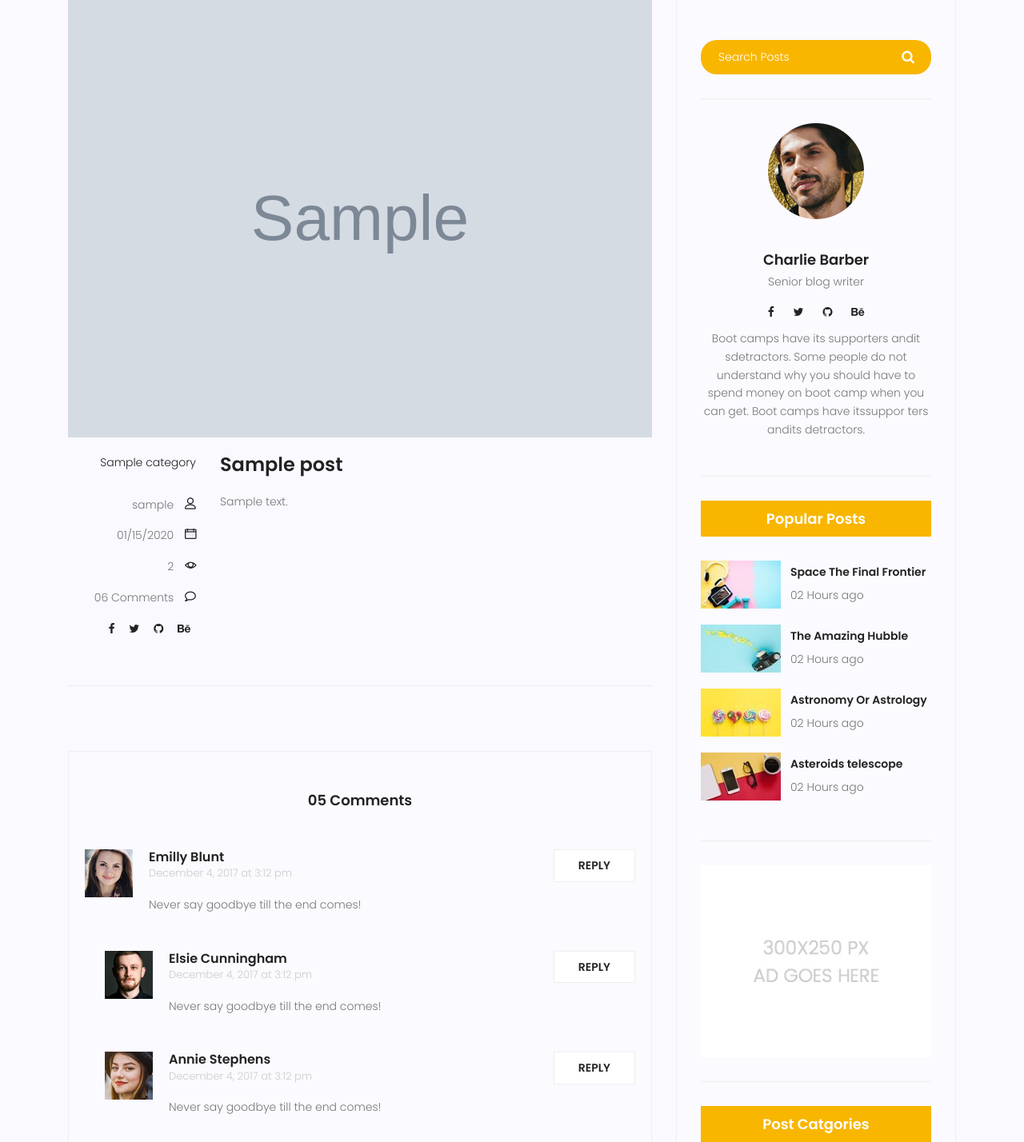
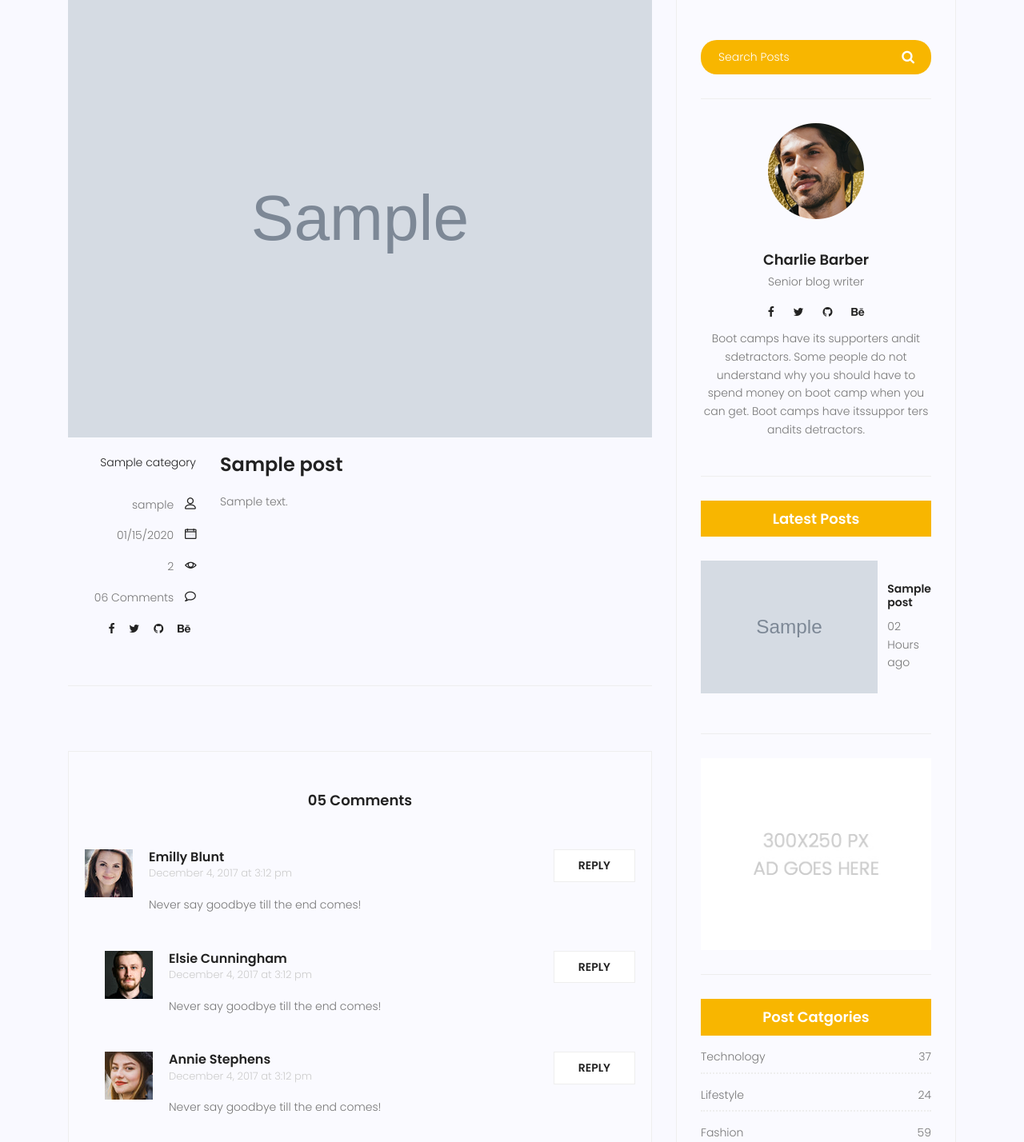
Before and after one commit to PDK1395/maktabkhone-project, a Django app: page /blog/1 in a window 1280 px wide. Shown: the part 421-1849 px from the top of the page at 80% size. Run offline with Django 5.2, Linux system fonts and the light colour scheme; tables that the repository leaves empty hold one stand-in row (values such as "Sample post"); grey boxes marked "Sample" are stand-in pictures; some libraries are stand-ins or nearby versions.

Commit message:
changed the templatetags to be abit better

```diff
--- a/blog/templatetags/blog_tags.py
+++ b/blog/templatetags/blog_tags.py
@@ -1,8 +1,29 @@
 from django import template
 from blog.models import Post
 register = template.Library()
+
+@register.simple_tag(name='total_posts')
+def function():
+    posts = Post.objects.filter(status = 1).count
+    return posts
 
 @register.simple_tag(name='posts')
 def function():
     posts = Post.objects.filter(status = 1)
     return posts
+
+@register.filter
+def snippet(value, word_count=10):
+    words = value.split()
+    if len(words) > word_count:
+        return ' '.join(words[:word_count]) + '...'
+    return value
+'''
+@register.filter
+def snippet(value):
+    return value[:20]'''
+
+@register.inclusion_tag('blog/blog-latest-posts.html')
+def latest_posts(arg=2):
+    posts = Post.objects.filter(status = 1).order_by('published_date')[:arg]
+    return {'posts':posts}
--- a/blog/urls.py
+++ b/blog/urls.py
@@ -4,7 +4,7 @@ from blog.views import *
 app_name = 'blog'
 
 urlpatterns = [
-    path('home' , blog_home_view , name= 'home'),
+    path('' , blog_home_view , name= 'home'),
     path('<int:pid>' , blog_single_view , name= 'single'),
     path('test', test , name='test')
 ]
--- a/templates/blog/blog-home.html
+++ b/templates/blog/blog-home.html
@@ -148,7 +148,7 @@
 
             {% include "blog/blog-writer.html" %}
 
-            {% include "blog/blog-popular-posts.html" %}
+            {% include "blog/blog-latest-posts.html" %}
 
             {% include "blog/blog-ads.html" %}
 
--- /dev/null
+++ b/templates/blog/blog-latest-posts.html
@@ -0,0 +1,19 @@
+{% load static %}
+{% load blog_tags %}
+<div class="single-sidebar-widget popular-post-widget">
+    <h4 class="popular-title">Latest Posts</h4>
+    <div class="popular-post-list">
+        {% for post in posts %}
+    <div class="single-post-list d-flex flex-row align-items-center">
+        <div class="thumb">
+        <img class="img-fluid" src="{{post.image.url}}" alt="" />
+        </div>
+        <div class="details">
+        <a href='{% url 'blog:single' pid=post.id %}'><h6>{{post.title}}</h6></a>
+        <p>02 Hours ago</p>
+        </div>
+    </div>
+        {% endfor %}
+
+    </div>
+</div>
--- a/templates/blog/blog-popular-posts.html
+++ /dev/null
@@ -1,42 +0,0 @@
-{% load static %}
-<div class="single-sidebar-widget popular-post-widget">
-    <h4 class="popular-title">Popular Posts</h4>
-    <div class="popular-post-list">
-    <div class="single-post-list d-flex flex-row align-items-center">
-        <div class="thumb">
-        <img class="img-fluid" src="{% static 'img/blog/pp1.jpg' %}" alt="" />
-        </div>
-        <div class="details">
-        <a href={{post.id}}><h6>Space The Final Frontier</h6></a>
-        <p>02 Hours ago</p>
-        </div>
-    </div>
-    <div class="single-post-list d-flex flex-row align-items-center">
-        <div class="thumb">
-        <img class="img-fluid" src="{% static 'img/blog/pp2.jpg' %}" alt="" />
-        </div>
-        <div class="details">
-        <a href={{post.id}}><h6>The Amazing Hubble</h6></a>
-        <p>02 Hours ago</p>
-        </div>
-    </div>
-    <div class="single-post-list d-flex flex-row align-items-center">
-        <div class="thumb">
-        <img class="img-fluid" src="{% static 'img/blog/pp3.jpg' %}" alt="" />
-        </div>
-        <div class="details">
-        <a href={{post.id}}><h6>Astronomy Or Astrology</h6></a>
-        <p>02 Hours ago</p>
-        </div>
-    </div>
-    <div class="single-post-list d-flex flex-row align-items-center">
-        <div class="thumb">
-        <img class="img-fluid" src="{% static 'img/blog/pp4.jpg' %}" alt="" />
-        </div>
-        <div class="details">
-        <a href={{post.id}}><h6>Asteroids telescope</h6></a>
-        <p>02 Hours ago</p>
-        </div>
-    </div>
-    </div>
-</div>
--- a/templates/blog/blog-single.html
+++ b/templates/blog/blog-single.html
@@ -215,7 +215,7 @@
 
             {% include "blog/blog-writer.html" %}
 
-            {% include "blog/blog-popular-posts.html" %}
+            {% latest_posts%}
 
             {% include "blog/blog-ads.html" %}
 
```
Also changed, not shown: templates/test.html (+6 -3 lines).
